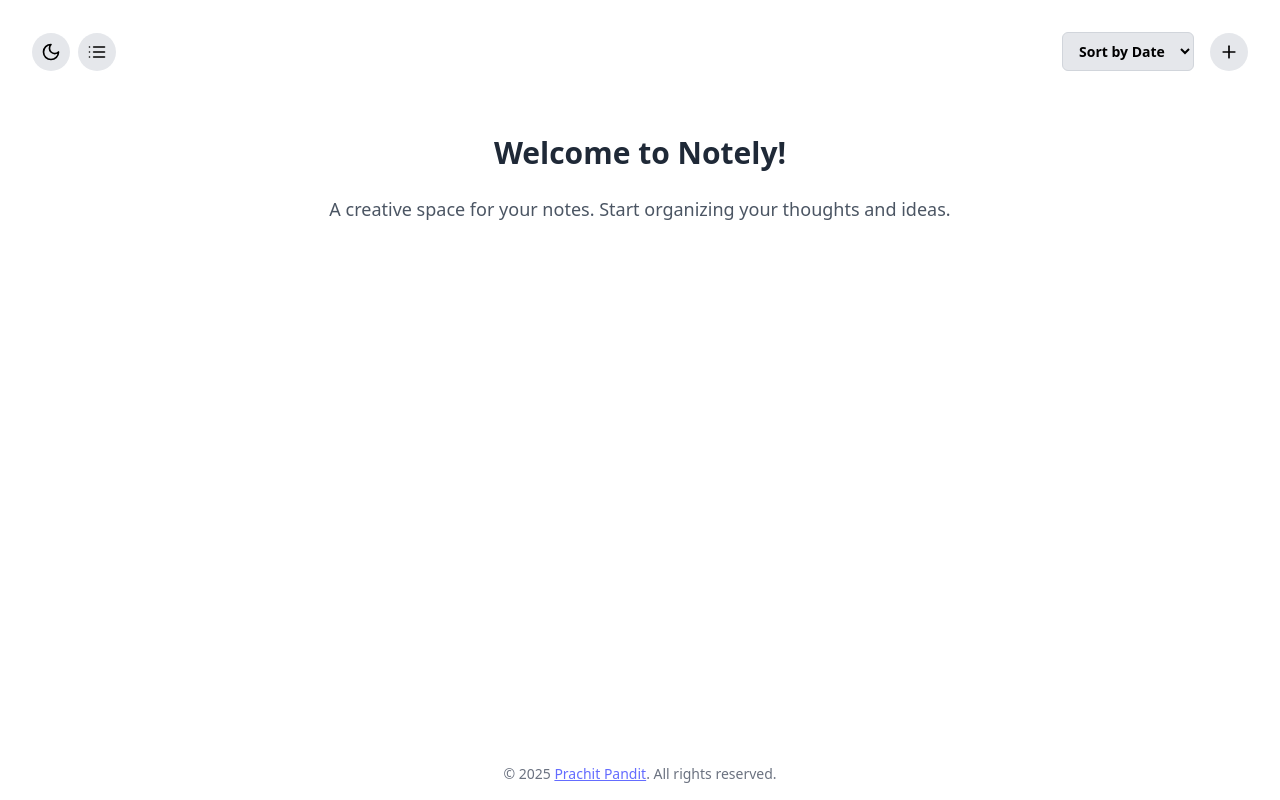
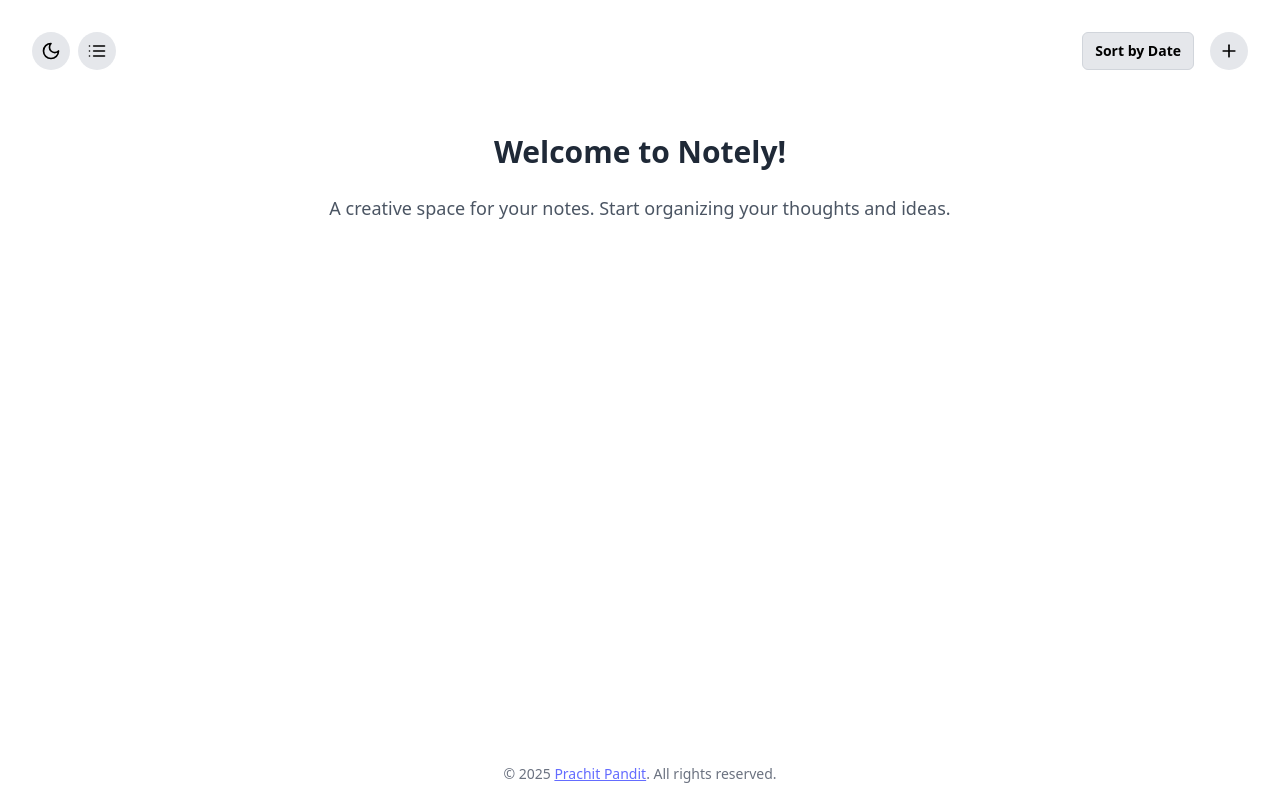
Before and after one commit to prachit082/Notely, a React (Vite) app: page / in a window 1280 px wide. Built offline with nearby package versions, Linux system fonts and the light colour scheme.

Commit message:
Changed styling for sorting dropdown options

```diff
--- a/src/App.tsx
+++ b/src/App.tsx
@@ -7,7 +7,7 @@ import ToggleTheme from './components/ui/ToggleTheme';
 import { useTheme } from './hooks/useTheme';
 import NoteModal from './components/ui/NoteModal';
 import { List, LayoutGrid, Plus } from 'lucide-react';
-import { motion } from 'framer-motion';
+import { AnimatePresence, motion } from 'framer-motion';
 import Footer from './components/Footer';
 
 export default function App() {
@@ -18,6 +18,7 @@ export default function App() {
   const [editingNote, setEditingNote] = useState<Note | null>(null);
   const [deleteNoteId, setDeleteNoteId] = useState<number | null>(null);
   const [deleteNoteIds, setDeleteNoteIds] = useState<number[]>([]);
+  const [dropdownOpen, setDropdownOpen] = useState(false);
 
   useTheme();
 
@@ -106,14 +107,48 @@ export default function App() {
 
           {/* Sort controls */}
           <div className="flex items-center gap-2 sm:gap-4">
-            <select
-              value={sortBy}
-              onChange={(e) => setSortBy(e.target.value as 'title' | 'createdAt')}
-              className="px-3 py-2 rounded-md text-sm font-semibold bg-gray-200 dark:bg-gray-800 text-black dark:text-white border border-gray-300 dark:border-gray-600 focus:ring-blue-500 focus:border-blue-500 transition-all"
-            >
-              <option value="createdAt">Sort by Date</option>
-              <option value="title">Sort by Title</option>
-            </select>
+            <div className="relative">
+  {/* Sort Button */}
+  <button
+    onClick={() => setDropdownOpen((prev) => !prev)}
+    className="px-3 py-2 rounded-md text-sm font-semibold bg-gray-200 dark:bg-gray-800 text-black dark:text-white border border-gray-300 dark:border-gray-600 focus:ring-blue-500 focus:border-blue-500 transition-all"
+  >
+    {sortBy === 'createdAt' ? 'Sort by Date' : 'Sort by Title'}
+  </button>
+
+  {/* Dropdown Options */}
+  <AnimatePresence>
+    {dropdownOpen && (
+      <motion.ul
+        initial={{ opacity: 0, y: -10 }}
+        animate={{ opacity: 1, y: 0 }}
+        exit={{ opacity: 0, y: -10 }}
+        transition={{ duration: 0.2 }}
+        className="absolute left-0 mt-1 w-28 bg-white dark:bg-gray-800 border border-gray-300 dark:border-gray-600 rounded-md shadow-lg z-50"
+      >
+        <li
+          onClick={() => {
+            setSortBy('createdAt');
+            setDropdownOpen(false);
+          }}
+          className="px-4 py-2 hover:bg-gray-100 dark:hover:bg-gray-700 cursor-pointer text-sm text-black dark:text-white"
+        >
+          Sort by Date
+        </li>
+        <li
+          onClick={() => {
+            setSortBy('title');
+            setDropdownOpen(false);
+          }}
+          className="px-4 py-2 hover:bg-gray-100 dark:hover:bg-gray-700 cursor-pointer text-sm text-black dark:text-white"
+        >
+          Sort by Title
+        </li>
+      </motion.ul>
+    )}
+  </AnimatePresence>
+</div>
+
 
             {/* Add button */}
             <button
```
